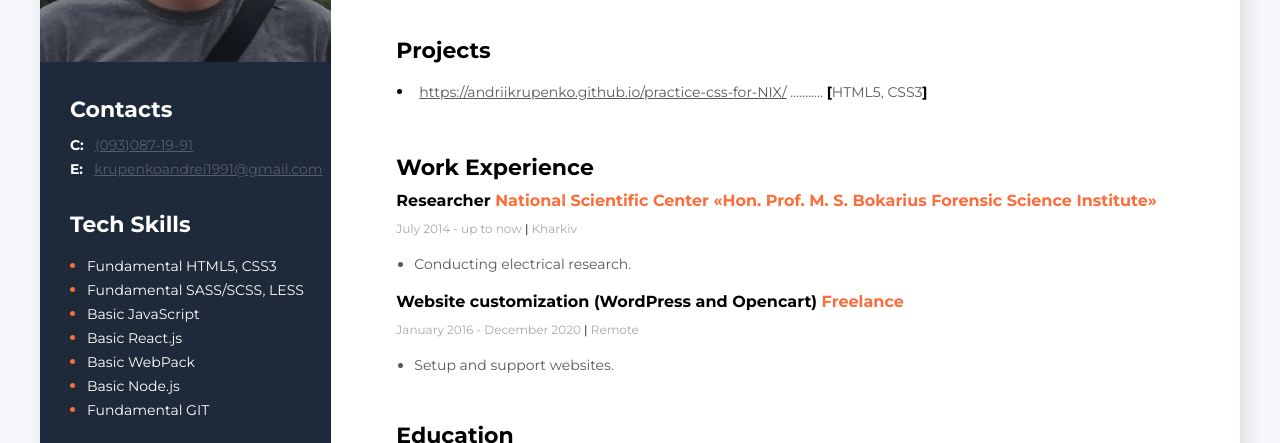
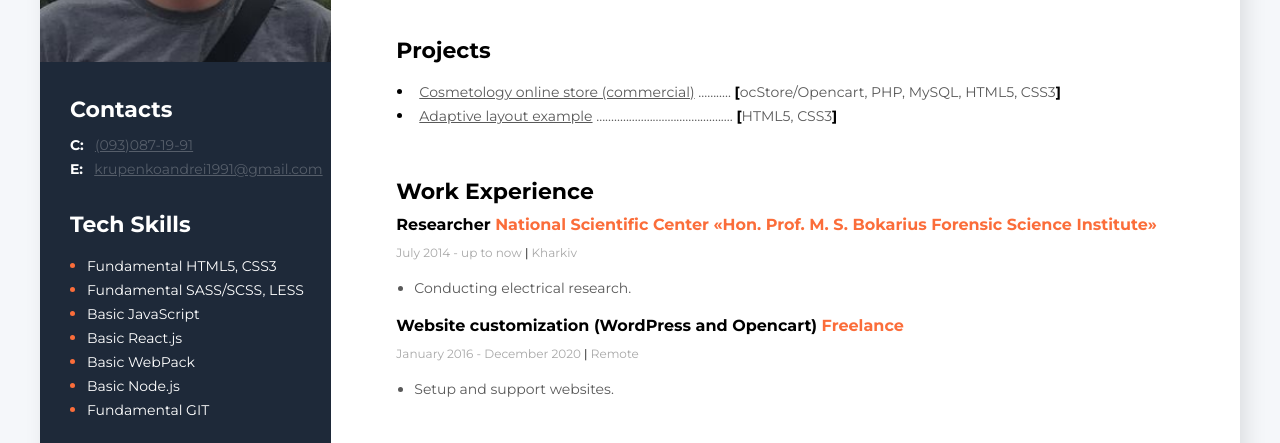
Before and after one commit to AndriiKrupenko/myCV, a plain HTML site: page index.html in a window 1280 px wide. Shown: the part 308-751 px from the top of the page. Drawn offline with Linux system fonts and the light colour scheme.

Commit message:
cosmetology online store

```diff
--- a/index.html
+++ b/index.html
@@ -33,8 +33,16 @@
                 <ul class="my-projects-list">
                     <li class="my-projects-item">
                         <span class="my-projects-text">
-                            <a href="https://andriikrupenko.github.io/practice-css-for-NIX/" class="my-projects-link">https://andriikrupenko.github.io/practice-css-for-NIX/</a>
+                            <a href="http://m93087w0.beget.tech/" class="my-projects-link">Сosmetology online store (commercial)</a>
                             ...........
+                            <span class="my-projects-bracket">[</span>ocStore/Opencart, PHP, MySQL, HTML5, CSS3<span class="my-projects-bracket">]</span>
+                        </span>
+                    </li>
+                    <li class="my-projects-item">
+                        <span class="my-projects-text">
+                            <a href="https://andriikrupenko.github.io/practice-css-for-NIX/"
+                                class="my-projects-link">Adaptive layout example</a>
+                            ..............................................
                             <span class="my-projects-bracket">[</span>HTML5, CSS3<span class="my-projects-bracket">]</span>
                         </span>
                     </li>
```
